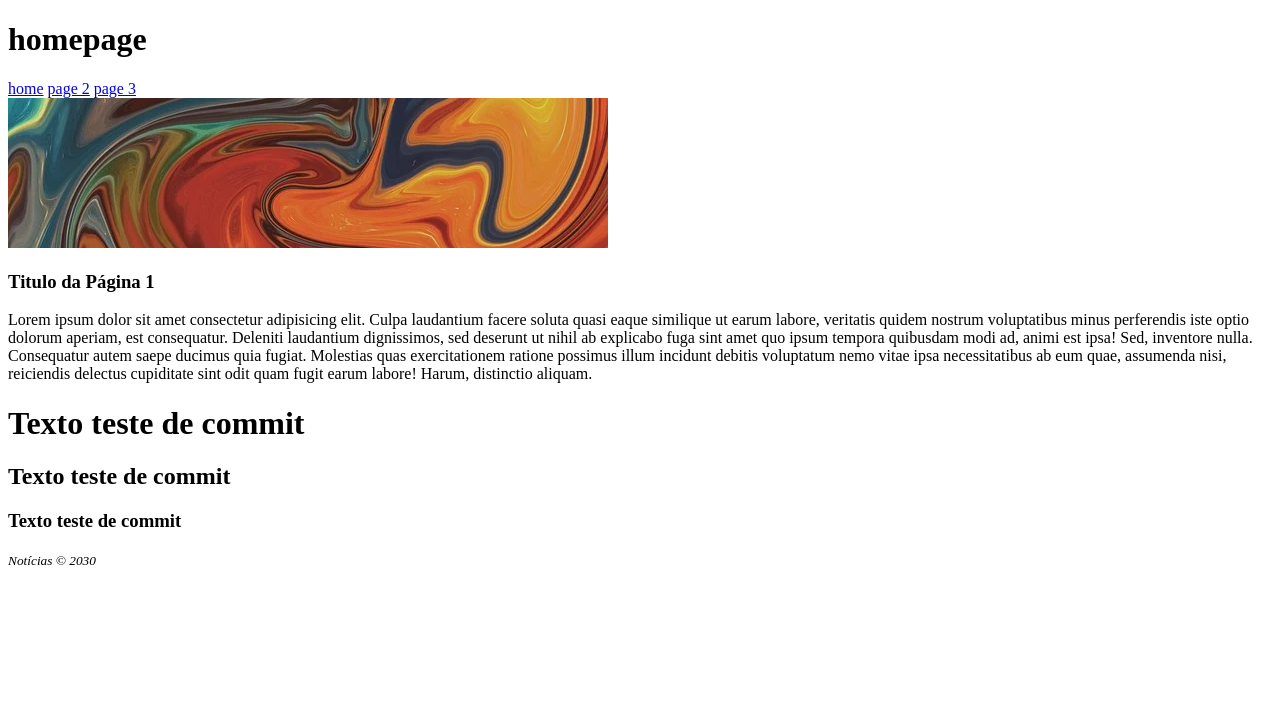
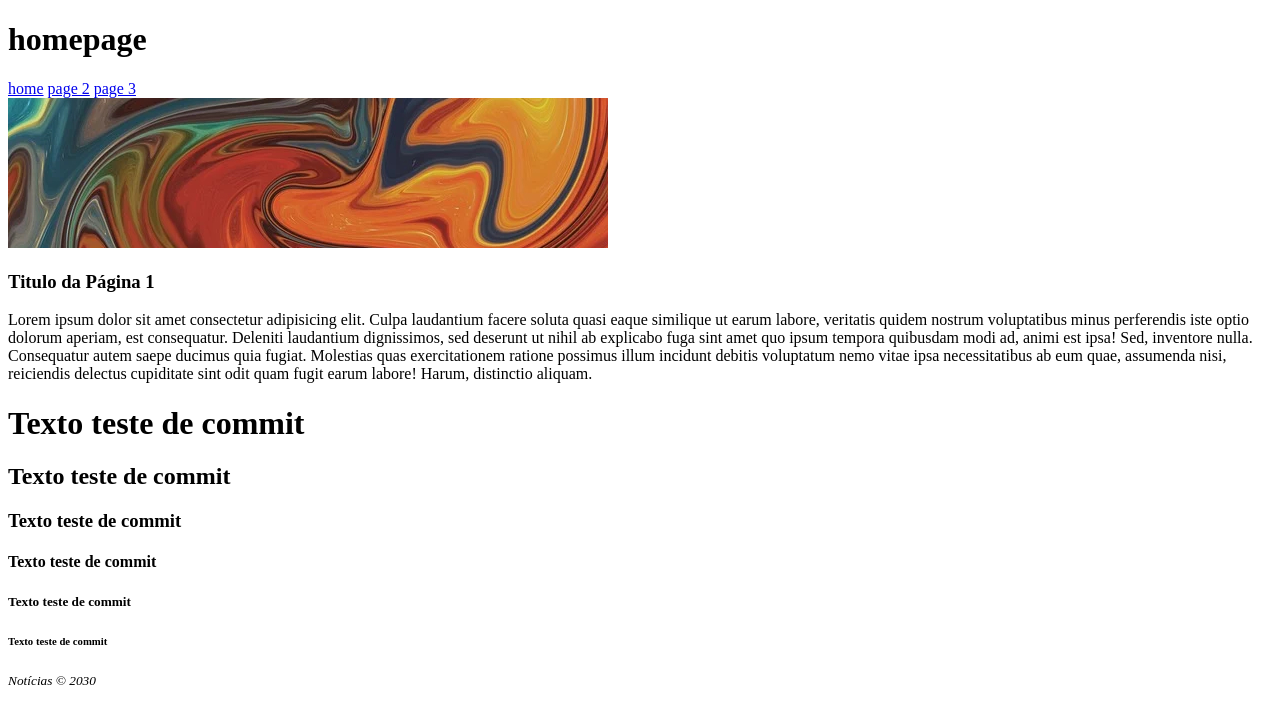
Before and after one commit to Isadevs/desenvolvimento-Web-Compacto-e-Completo-Joao-Ribeiro, a plain HTML site: page projeto-das-aulas/012/index.html in a window 1280 px wide. Drawn offline with Linux system fonts and the light colour scheme.

Commit message:
colocando textos de nívei h4,h5,h6

```diff
--- a/projeto-das-aulas/012/index.html
+++ b/projeto-das-aulas/012/index.html
@@ -32,6 +32,9 @@
         <h1>Texto teste de commit</h1>
         <h2>Texto teste de commit</h2>
         <h3>Texto teste de commit</h3>
+        <h4>Texto teste de commit</h4>
+        <h5>Texto teste de commit</h5>
+        <h6>Texto teste de commit</h6>
 
         <footer>
             <small><i>Notícias &copy; 2030</i></small>
```
